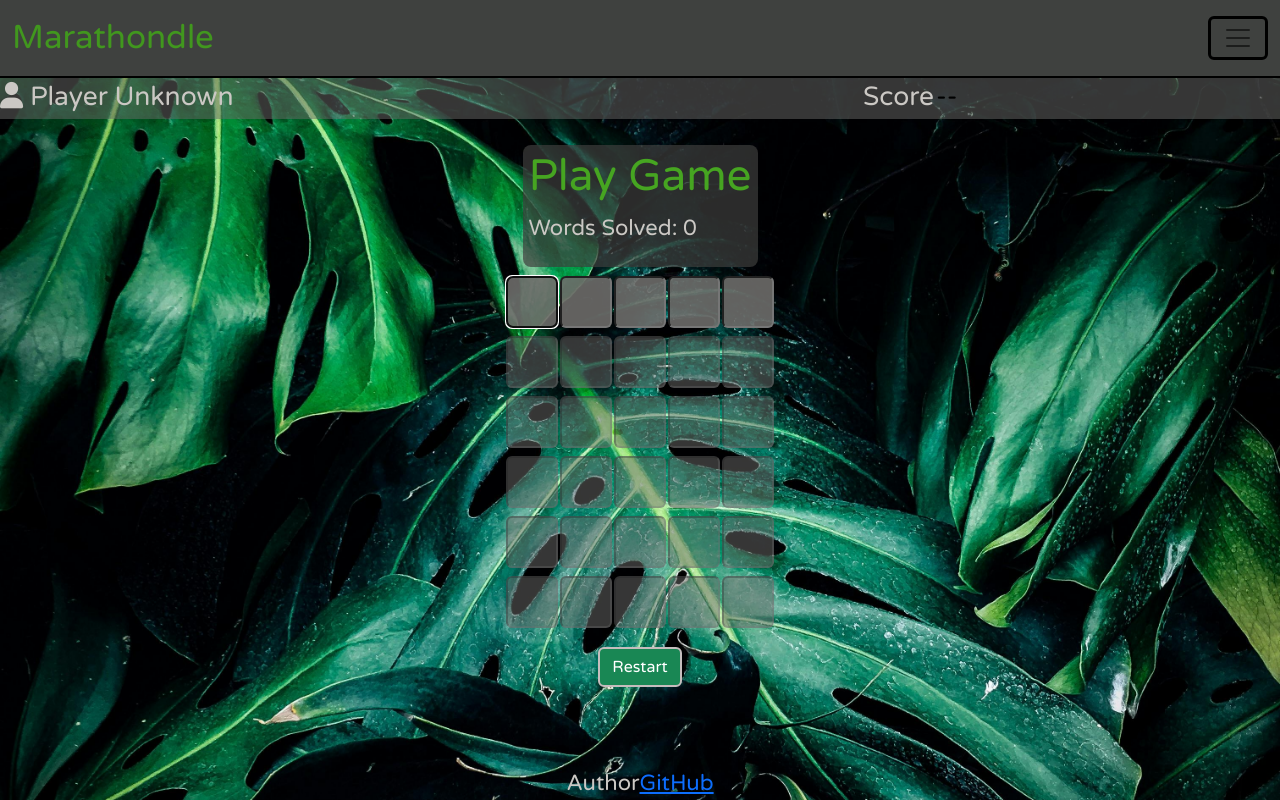
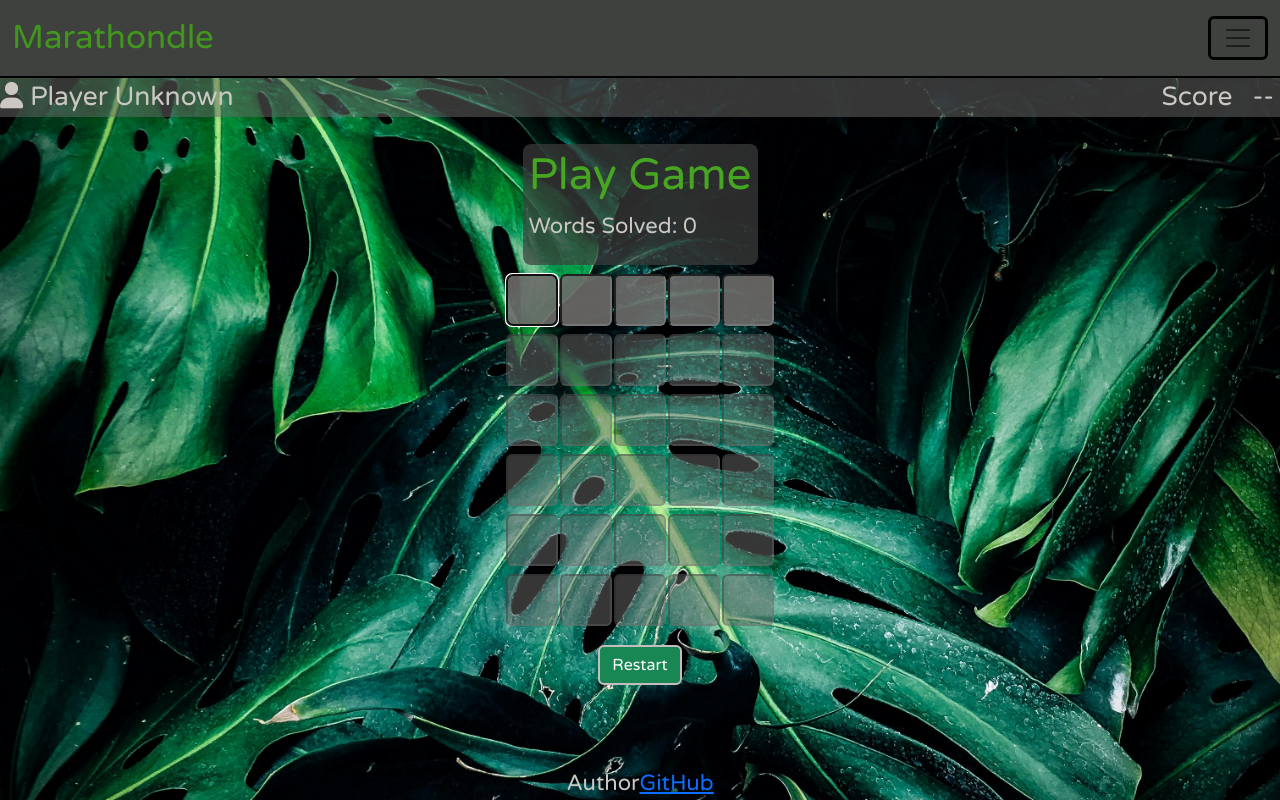
Before and after one commit to YoSoyLechuga97/startup-marathondle, a plain HTML site: page play.html in a window 1280 px wide. Drawn offline with nearby package versions, Linux system fonts and the light colour scheme.

Commit message:
Fixed display some more, score centered on the section it belongs

```diff
--- a/play.css
+++ b/play.css
@@ -60,6 +60,7 @@ h1 {
     display: flex;
     flex-direction: row;
     justify-content: space-between;
+    align-items: center;
     font-size: 1.2em;
     background-color: rgb(109, 108, 106, 0.5);
     margin-bottom: 1em;
@@ -152,15 +153,14 @@ h1 {
     transition: background-color 0.3s ease, color 1s ease, font-weight 1.5s ease;
   }
 
-  .player-score{
+  .player-score {
     display: flex;
-    justify-content: flex-end;
+    align-items: center;
   }
 
-  .player-score input[type="text"] {
-    min-width: 30px;
-    overflow: hidden;
-    border: none;
-    background-color: transparent;
-    resize: horizontal;
+  .curr-score {
+    justify-self: center;
+    padding-left: 20px;
+    padding-right: 6px;
+    margin-bottom: 0;
   }
--- a/play.html
+++ b/play.html
@@ -45,7 +45,7 @@
         </div>
         <div class="player-score">
           <label for="currScore">Score</label>
-          <input type="text" id="currScore" class="curr-score" value="--" readonly />
+          <p id="currScore" class="curr-score">--</p>
         </div>
       </div>
 
--- a/play.js
+++ b/play.js
@@ -240,7 +240,6 @@ class Game {
         //Increase Score
         this.score += this.addScore();
         let updateScore = document.getElementById("currScore");
-        updateScore.value = this.score;
         //Display answer as correct
         this.displayCorrectRow();
         //Alert user that they were correct
@@ -255,6 +254,8 @@ class Game {
             wordsSolved.innerText = this.wordCount;
             //Reset numGuesses
             this.numGuesses = 0;
+            //Display Score
+            updateScore.textContent = this.score;
         }, 2000)
     }
 
@@ -294,6 +295,7 @@ class Game {
         alert("You have lost the game\nThe word was: " + this.word);
 
         //Save Score
+
     }
 
     nextGuess() {
@@ -338,7 +340,9 @@ class Game {
         let cells = document.querySelectorAll("table input");
         cells[0].focus();
         //Reset Score
-
+        this.score = 0;
+        let updateScore = document.getElementById("currScore");
+        updateScore.textContent = this.score;
         //Restart Word Count
         this.wordCount = 0;
         wordsSolved.innerText = this.wordCount;
```
